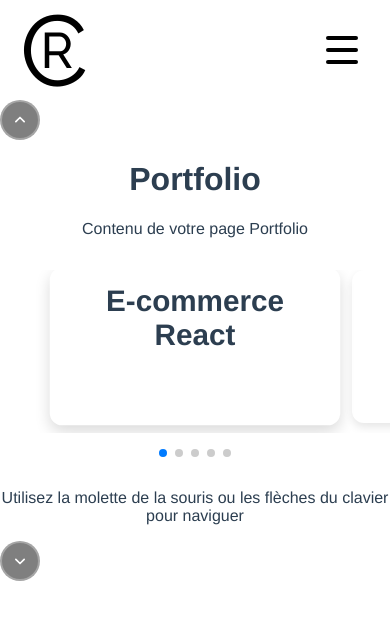
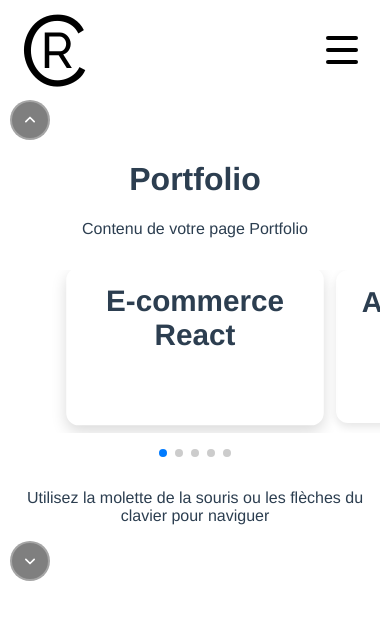
Before and after one commit to roCal93/Romain-Calmelet, a React (Vite) app: page /Romain-Calmelet/portfolio in a window 390 px wide. Shown: the top 620 px of the page. Built offline with nearby package versions, Linux system fonts and the light colour scheme.

Commit message:
scssHome

```diff
--- a/src/components/header/header.module.scss
+++ b/src/components/header/header.module.scss
@@ -3,7 +3,7 @@
   justify-content: space-between;
   align-items: center;
   box-sizing: border-box;
-  padding: 0 3rem;
+  padding: 1rem 3rem;
   @media (max-width: 768px) {
     padding: 0 1rem;
   }
--- a/src/pages/home/Home.jsx
+++ b/src/pages/home/Home.jsx
@@ -4,10 +4,12 @@ import styles from './home.module.scss'
 import GeometricBackgroundHome from '../../components/geometricBackgroundHome/GeometricBackgroundHome'
 import ArrowDown from '../../components/navigationArrows/ArrowDown'
 import TextIntro from '../../components/textIntro/TextIntro'
+import { useMediaQuery } from 'react-responsive'
 
 function Home() {
   const [isVisible, setIsVisible] = useState(false)
   const { direction } = useContext(NavigationContext)
+  const isMobileNav = useMediaQuery({ query: '(max-width: 768px)' })
 
   useEffect(() => {
     setIsVisible(true)
@@ -32,10 +34,18 @@ function Home() {
             <TextIntro />
           </div>
           <div className={styles.nav}>
-            <p>
-              Utilisez la molette de la souris le clavier ou les bouttons de
-              navigation pour changer de page.
-            </p>
+            {isMobileNav ? (
+              <p>
+                Swiper ou utiliser les bouttons de navigation pour changer de
+                page.
+              </p>
+            ) : (
+              <p>
+                Utiliser la molette de la souris le clavier ou les bouttons de
+                navigation pour changer de page.
+              </p>
+            )}
+
             <ArrowDown />
           </div>
         </div>
--- a/src/pages/home/home.module.scss
+++ b/src/pages/home/home.module.scss
@@ -4,6 +4,7 @@
   justify-content: space-between;
   align-items: center;
   height: 82vh;
+  width: 100%;
   margin: 1rem 1rem 1rem 1rem;
   @media (max-width: 768px) {
     height: 65vh;
--- a/src/styles/global.scss
+++ b/src/styles/global.scss
@@ -1,6 +1,14 @@
+/* Ajout du box-sizing global - TRÈS IMPORTANT */
+*,
+*::before,
+*::after {
+  box-sizing: border-box;
+}
+
 /* Style pour le conteneur principal */
 #root {
   height: 100vh;
+  width: 100vw; /* Ajouté pour limiter la largeur */
   overflow: hidden;
   /* Améliore les performances de scroll sur mobile */
   -webkit-overflow-scrolling: touch;
@@ -12,14 +20,20 @@ html {
   -moz-osx-font-smoothing: grayscale;
   text-align: center;
   color: #2c3e50;
+  /* Empêche le débordement horizontal */
+  overflow-x: hidden;
 }
 
 body {
   margin: 0;
+  padding: 0; /* Ajouté pour sécurité */
   display: flex;
   flex-direction: column;
-  overflow: hidden;
+  overflow-x: hidden; /* Modifié : permet scroll vertical mais pas horizontal */
+  overflow-y: auto; /* Ajouté explicitement */
   height: 100vh;
+  width: 100vw; /* Ajouté pour contraindre la largeur */
+  min-width: 0; /* Permet la réduction des flex items */
   /* Empêche le zoom sur mobile lors du double tap */
   touch-action: pan-x pan-y;
 }
@@ -42,6 +56,7 @@ input {
   border: solid 1px black;
   border-radius: 3px;
   appearance: auto;
+  max-width: 100%; /* Ajouté pour éviter débordement */
 }
 
 h1 {
@@ -53,6 +68,9 @@ h1 {
   margin-inline-end: 0px;
   font-weight: bold;
   unicode-bidi: isolate;
+  /* Évite le débordement de texte long */
+  word-wrap: break-word;
+  overflow-wrap: break-word;
 }
 
 h3 {
@@ -64,6 +82,9 @@ h3 {
   margin-inline-end: 0px;
   font-weight: bold;
   unicode-bidi: isolate;
+  /* Évite le débordement de texte long */
+  word-wrap: break-word;
+  overflow-wrap: break-word;
 }
 
 p {
@@ -73,19 +94,42 @@ p {
   margin-inline-start: 0px;
   margin-inline-end: 0px;
   unicode-bidi: isolate;
+  /* Évite le débordement de texte long */
+  word-wrap: break-word;
+  overflow-wrap: break-word;
 }
 
 /////
-/* Styles pour la navigation fluide - À ajouter à votre global.scss */
+/* Styles pour la navigation fluide */
 
 .page-container {
   height: 100vh;
   width: 100%;
+  max-width: 100vw; /* Ajouté pour éviter débordement */
   display: flex;
   flex-direction: column;
   justify-content: flex-start;
   align-items: center;
   box-sizing: border-box;
+  padding: 0; /* Ajouté pour éviter débordement avec padding */
+  margin: 0; /* Ajouté pour éviter débordement avec margin */
+  overflow-x: hidden; /* Ajouté pour sécurité */
+}
+
+/* Styles pour les images et médias */
+img,
+video,
+iframe {
+  max-width: 100%;
+  height: auto;
+}
+
+/* Styles pour les tableaux */
+table {
+  width: 100%;
+  max-width: 100%;
+  table-layout: fixed;
+  word-wrap: break-word;
 }
 
 /* Optimisations mobiles */
@@ -94,7 +138,17 @@ p {
   * {
     -webkit-tap-highlight-color: transparent;
   }
+
+  /* S'assure que tout reste dans les limites sur mobile */
+  body {
+    min-width: 320px; /* Largeur minimum des smartphones */
+  }
+
+  .page-container {
+    padding: 0 10px; /* Ajoute un peu de padding sur mobile */
+  }
 }
+
 /* Animation vers le bas */
 .page-enter-down {
   opacity: 0.5;
```
Also changed, not shown: 5 other files (tests, documents, lock files or other folders).
